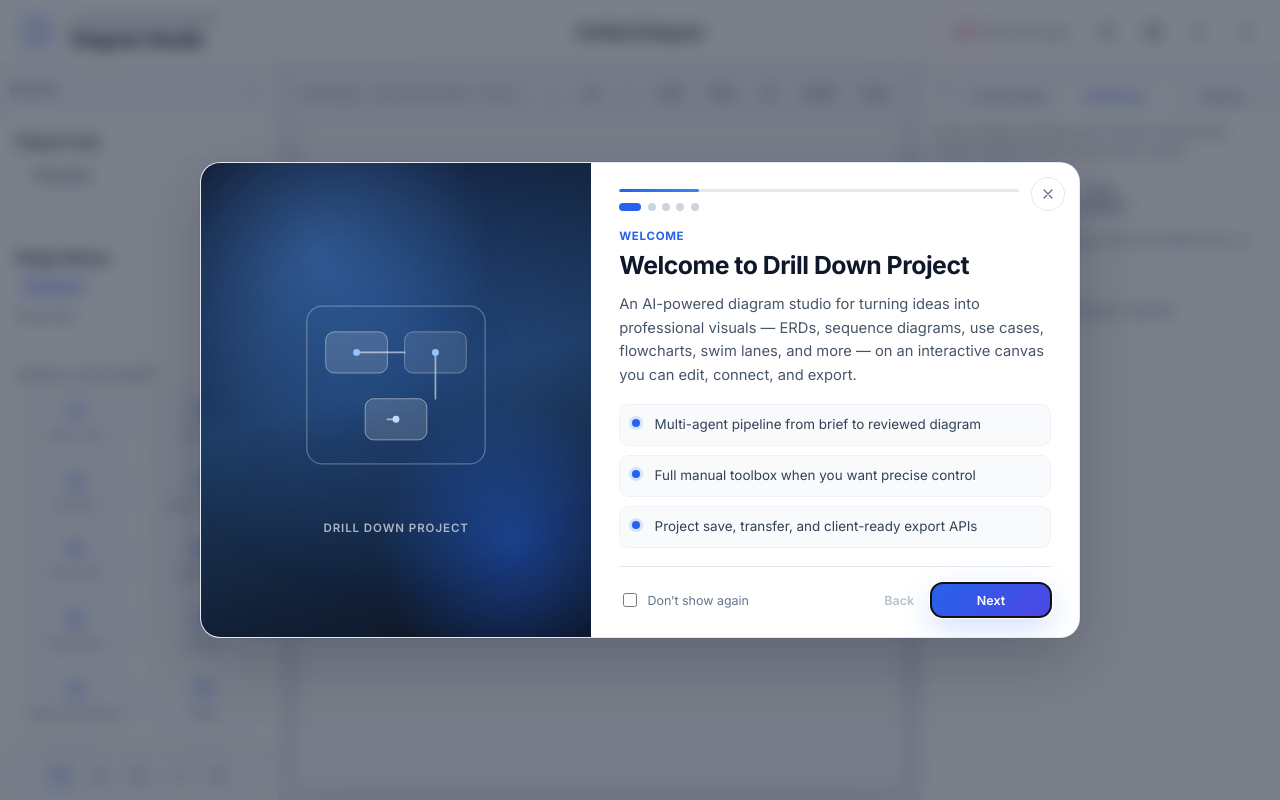
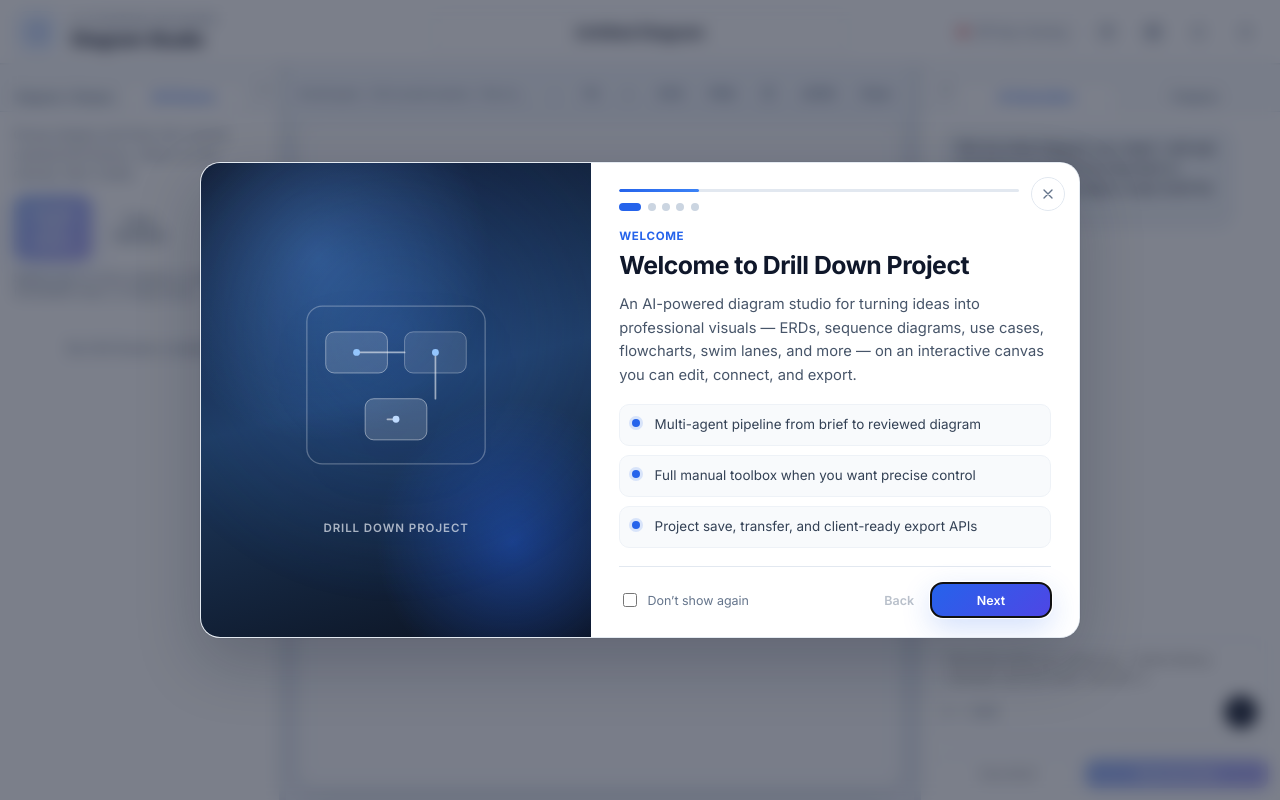
Before and after one commit to pakabbas/genAI, a FastAPI app: page / in a window 1280 px wide, after a click on "Drill Downs". Run offline with FastAPI, Linux system fonts and the light colour scheme; data that the repository does not hold is empty.

Commit message:
Move Drill Downs into the left panel beside Diagram/Shapes.
Keep AI Generation and Projects on the right so drill-down tools sit with the shape library.

Co-authored-by: Cursor <cursoragent@cursor.com>

```diff
--- a/static/css/style.css
+++ b/static/css/style.css
@@ -393,13 +393,20 @@ input {
 
 .sidebar-tabs {
   display: grid;
-  grid-template-columns: 28px repeat(3, minmax(0, 1fr));
   align-items: end;
   gap: 0.15rem;
   padding: 0.35rem 0.4rem 0;
   background: #f8fafc;
   border-bottom: 1px solid var(--border);
   flex-shrink: 0;
+}
+
+.left-sidebar-tabs {
+  grid-template-columns: repeat(2, minmax(0, 1fr)) 28px;
+}
+
+.right-sidebar-tabs {
+  grid-template-columns: 28px repeat(2, minmax(0, 1fr));
 }
 
 .sidebar-collapse-btn {
@@ -548,13 +555,30 @@ input {
   flex-direction: column;
   padding: 0;
   overflow: hidden;
+  min-width: 0;
+}
+
+.left-tab-panels {
+  flex: 1;
+  min-height: 0;
+  padding: 0;
+  overflow: hidden;
+}
+
+.left-tab-panel.is-active {
+  display: flex;
+  flex-direction: column;
+  flex: 1;
+  min-height: 0;
+  height: 100%;
+  overflow: hidden;
 }
 
 .left-panel-scroll {
   flex: 1;
   min-height: 0;
   overflow-y: auto;
-  padding: 1rem;
+  padding: 0.85rem 0.85rem 0.65rem;
 }
 
 .active-type-badge {
@@ -1927,8 +1951,9 @@ body.is-toolbox-touch-drag {
     display: none !important;
   }
 
-  .sidebar-tabs {
-    grid-template-columns: repeat(3, minmax(0, 1fr));
+  .left-sidebar-tabs,
+  .right-sidebar-tabs {
+    grid-template-columns: repeat(2, minmax(0, 1fr));
   }
 
   .designer-workspace.left-collapsed .left-panel,
--- a/static/js/designer/app.js
+++ b/static/js/designer/app.js
@@ -1,7 +1,7 @@
 // Cache-bust every module — app.js?v= alone is not enough; browsers cache bare imports.
-import { DIAGRAM_TYPE_LABELS, SAMPLE_DIAGRAMS, setToolboxSizes } from "./diagram-types.js?v=2.7.9-panel-layout";
-import { DiagramCanvas } from "./canvas.js?v=2.7.9-panel-layout";
-import { applyNormalizeConfig, normalizeDiagram } from "./normalize.js?v=2.7.9-panel-layout";
+import { DIAGRAM_TYPE_LABELS, SAMPLE_DIAGRAMS, setToolboxSizes } from "./diagram-types.js?v=2.7.9-left-dd";
+import { DiagramCanvas } from "./canvas.js?v=2.7.9-left-dd";
+import { applyNormalizeConfig, normalizeDiagram } from "./normalize.js?v=2.7.9-left-dd";
 
 (() => {
   const APP_ROOT = document.querySelector('meta[name="app-root"]')?.content || "";
@@ -157,11 +157,13 @@ import { applyNormalizeConfig, normalizeDiagram } from "./normalize.js?v=2.7.9-p
     mobileDockLeft: document.getElementById("mobileDockLeft"),
     mobileDockCanvas: document.getElementById("mobileDockCanvas"),
     mobileDockRight: document.getElementById("mobileDockRight"),
+    tabShapes: document.getElementById("tabShapes"),
+    tabDrilldowns: document.getElementById("tabDrilldowns"),
     tabAi: document.getElementById("tabAi"),
-    tabDrilldowns: document.getElementById("tabDrilldowns"),
     tabProject: document.getElementById("tabProject"),
+    panelShapes: document.getElementById("panelShapes"),
+    panelDrilldowns: document.getElementById("panelDrilldowns"),
     panelAi: document.getElementById("panelAi"),
-    panelDrilldowns: document.getElementById("panelDrilldowns"),
     panelProject: document.getElementById("panelProject"),
     createDrillDownBtn: document.getElementById("createDrillDownBtn"),
     clearDrillDownHighlightBtn: document.getElementById("clearDrillDownHighlightBtn"),
@@ -524,10 +526,31 @@ import { applyNormalizeConfig, normalizeDiagram } from "./normalize.js?v=2.7.9-p
     },
   });
 
+  function switchLeftTab(tab) {
+    const panels = [
+      { tab: els.tabShapes, panel: els.panelShapes, id: "shapes" },
+      { tab: els.tabDrilldowns, panel: els.panelDrilldowns, id: "drilldowns" },
+    ];
+    for (const item of panels) {
+      const active = item.id === tab;
+      item.tab?.classList.toggle("is-active", active);
+      item.tab?.setAttribute("aria-selected", active ? "true" : "false");
+      item.panel?.classList.toggle("is-active", active);
+      if (item.panel) item.panel.hidden = !active;
+    }
+    if (tab === "drilldowns") {
+      if (!isMobileLayout() && panelLayout.leftCollapsed) setPanelCollapsed("left", false);
+      renderDrillDownSidebar();
+    }
+  }
+
   function switchSidebarTab(tab) {
+    if (tab === "shapes" || tab === "drilldowns") {
+      switchLeftTab(tab);
+      return;
+    }
     const panels = [
       { tab: els.tabAi, panel: els.panelAi, id: "ai" },
-      { tab: els.tabDrilldowns, panel: els.panelDrilldowns, id: "drilldowns" },
       { tab: els.tabProject, panel: els.panelProject, id: "project" },
     ];
     for (const item of panels) {
@@ -537,7 +560,6 @@ import { applyNormalizeConfig, normalizeDiagram } from "./normalize.js?v=2.7.9-p
       item.panel?.classList.toggle("is-active", active);
       if (item.panel) item.panel.hidden = !active;
     }
-    if (tab === "drilldowns") renderDrillDownSidebar();
   }
 
   function loadDdPrefs() {
@@ -2643,8 +2665,9 @@ import { applyNormalizeConfig, normalizeDiagram } from "./normalize.js?v=2.7.9-p
 
   mobileMq.addEventListener("change", initMobileLayout);
 
+  els.tabShapes?.addEventListener("click", () => switchLeftTab("shapes"));
+  els.tabDrilldowns?.addEventListener("click", () => switchLeftTab("drilldowns"));
   els.tabAi?.addEventListener("click", () => switchSidebarTab("ai"));
-  els.tabDrilldowns?.addEventListener("click", () => switchSidebarTab("drilldowns"));
   els.tabProject?.addEventListener("click", () => switchSidebarTab("project"));
 
   els.createDrillDownBtn?.addEventListener("click", beginCreateDrillDown);
--- a/templates/index.html
+++ b/templates/index.html
@@ -11,7 +11,7 @@
   <link rel="preconnect" href="https://fonts.googleapis.com" />
   <link rel="preconnect" href="https://fonts.gstatic.com" crossorigin />
   <link href="https://fonts.googleapis.com/css2?family=Inter:wght@400;500;600;700&family=JetBrains+Mono:wght@400;500&display=swap" rel="stylesheet" />
-  <link rel="stylesheet" href="{{ root_path }}/static/css/style.css?v={{ app_version }}-expand-rail" />
+  <link rel="stylesheet" href="{{ root_path }}/static/css/style.css?v={{ app_version }}-left-dd" />
 </head>
 <body>
   <div class="ambient ambient-a"></div>
@@ -59,10 +59,14 @@
 
   <main class="designer-workspace" id="designerWorkspace">
     <aside class="designer-panel left-panel" id="leftPanel">
-      <div class="panel-chrome panel-chrome-left">
-        <span class="panel-chrome-label">Shapes</span>
-        <button type="button" class="btn btn-ghost btn-icon-only panel-collapse-btn" id="collapseLeftBtn" title="Collapse left panel" aria-label="Collapse left panel">‹</button>
+      <div class="sidebar-tabs left-sidebar-tabs" role="tablist" aria-label="Left panel sections">
+        <button type="button" class="sidebar-tab is-active" id="tabShapes" role="tab" aria-selected="true" aria-controls="panelShapes">Diagram / Shapes</button>
+        <button type="button" class="sidebar-tab" id="tabDrilldowns" role="tab" aria-selected="false" aria-controls="panelDrilldowns">Drill Downs</button>
+        <button type="button" class="btn btn-ghost btn-icon-only panel-collapse-btn sidebar-collapse-btn" id="collapseLeftBtn" title="Collapse left panel" aria-label="Collapse left panel">‹</button>
       </div>
+
+      <div class="sidebar-tab-panels left-tab-panels">
+        <div class="tab-panel is-active left-tab-panel" id="panelShapes" role="tabpanel" aria-labelledby="tabShapes">
           <div class="left-panel-scroll">
             <section class="panel-block panel-block-type">
               <label class="field-label" for="diagramTypeSelectLeft">Diagram type</label>
@@ -110,6 +114,30 @@
             </div>
             <p class="connect-hint" id="connectHint" hidden>Connect: click source, then target</p>
           </footer>
+        </div>
+
+        <div class="tab-panel left-tab-panel" id="panelDrilldowns" role="tabpanel" aria-labelledby="tabDrilldowns" hidden>
+          <div class="left-panel-scroll">
+            <p class="block-subtitle tab-intro">Group shapes and lines into named, colored Drill Downs. Select on the canvas, then create.</p>
+            <div class="panel-actions panel-actions-inline">
+              <button type="button" class="btn btn-primary btn-compact" id="createDrillDownBtn" title="Select shapes or lines first">Create Drill Down</button>
+              <button type="button" class="btn btn-ghost btn-compact" id="clearDrillDownHighlightBtn">Clear highlight</button>
+            </div>
+            <p class="dd-hint" id="ddSelectionHint">Select one or more shapes or lines (Ctrl/Shift+click, or drag a box).</p>
+            <div class="dd-list" id="ddList" aria-live="polite"></div>
+            <p class="dd-empty" id="ddEmpty">No Drill Downs created</p>
+            <div class="dd-detail" id="ddDetail" hidden>
+              <h3 class="block-title" id="ddDetailTitle">Details</h3>
+              <p class="dd-detail-meta" id="ddDetailMeta"></p>
+              <p class="dd-detail-desc" id="ddDetailDesc"></p>
+              <div class="panel-actions panel-actions-inline">
+                <button type="button" class="btn btn-secondary btn-compact" id="editDrillDownBtn">Edit</button>
+                <button type="button" class="btn btn-secondary btn-compact" id="deleteDrillDownBtn">Delete</button>
+              </div>
+            </div>
+          </div>
+        </div>
+      </div>
     </aside>
 
     <div class="panel-resizer panel-resizer-left" id="leftResizer" role="separator" aria-orientation="vertical" aria-label="Resize left panel" tabindex="0"></div>
@@ -163,10 +191,9 @@
     <div class="panel-resizer panel-resizer-right" id="rightResizer" role="separator" aria-orientation="vertical" aria-label="Resize right panel" tabindex="0"></div>
 
     <aside class="designer-panel right-panel" id="rightPanel">
-      <div class="sidebar-tabs" role="tablist" aria-label="Sidebar sections">
+      <div class="sidebar-tabs right-sidebar-tabs" role="tablist" aria-label="Sidebar sections">
         <button type="button" class="btn btn-ghost btn-icon-only panel-collapse-btn sidebar-collapse-btn" id="collapseRightBtn" title="Collapse right panel" aria-label="Collapse right panel">›</button>
         <button type="button" class="sidebar-tab is-active" id="tabAi" role="tab" aria-selected="true" aria-controls="panelAi">AI Generation</button>
-        <button type="button" class="sidebar-tab" id="tabDrilldowns" role="tab" aria-selected="false" aria-controls="panelDrilldowns">Drill Downs</button>
         <button type="button" class="sidebar-tab" id="tabProject" role="tab" aria-selected="false" aria-controls="panelProject">Projects</button>
       </div>
 
@@ -212,26 +239,6 @@
               <span class="qc-recommendations-chevron" aria-hidden="true"></span>
             </button>
             <ul class="qc-recommendations-list" id="qcRecommendationsList" hidden></ul>
-          </div>
-        </div>
-
-        <div class="tab-panel" id="panelDrilldowns" role="tabpanel" aria-labelledby="tabDrilldowns" hidden>
-          <p class="block-subtitle tab-intro">Group shapes and lines into named, colored Drill Downs. Select on the canvas, then create.</p>
-          <div class="panel-actions panel-actions-inline">
-            <button type="button" class="btn btn-primary btn-compact" id="createDrillDownBtn" title="Select shapes or lines first">Create Drill Down</button>
-            <button type="button" class="btn btn-ghost btn-compact" id="clearDrillDownHighlightBtn">Clear highlight</button>
-          </div>
-          <p class="dd-hint" id="ddSelectionHint">Select one or more shapes or lines (Ctrl/Shift+click, or drag a box).</p>
-          <div class="dd-list" id="ddList" aria-live="polite"></div>
-          <p class="dd-empty" id="ddEmpty">No Drill Downs created</p>
-          <div class="dd-detail" id="ddDetail" hidden>
-            <h3 class="block-title" id="ddDetailTitle">Details</h3>
-            <p class="dd-detail-meta" id="ddDetailMeta"></p>
-            <p class="dd-detail-desc" id="ddDetailDesc"></p>
-            <div class="panel-actions panel-actions-inline">
-              <button type="button" class="btn btn-secondary btn-compact" id="editDrillDownBtn">Edit</button>
-              <button type="button" class="btn btn-secondary btn-compact" id="deleteDrillDownBtn">Delete</button>
-            </div>
           </div>
         </div>
 
@@ -549,6 +556,6 @@
     </div>
   </div>
 
-  <script type="module" src="{{ root_path }}/static/js/designer/app.js?v={{ app_version }}-expand-rail"></script>
+  <script type="module" src="{{ root_path }}/static/js/designer/app.js?v={{ app_version }}-left-dd"></script>
 </body>
 </html>
```
Lines whose indentation alone changed are shown as unchanged.
